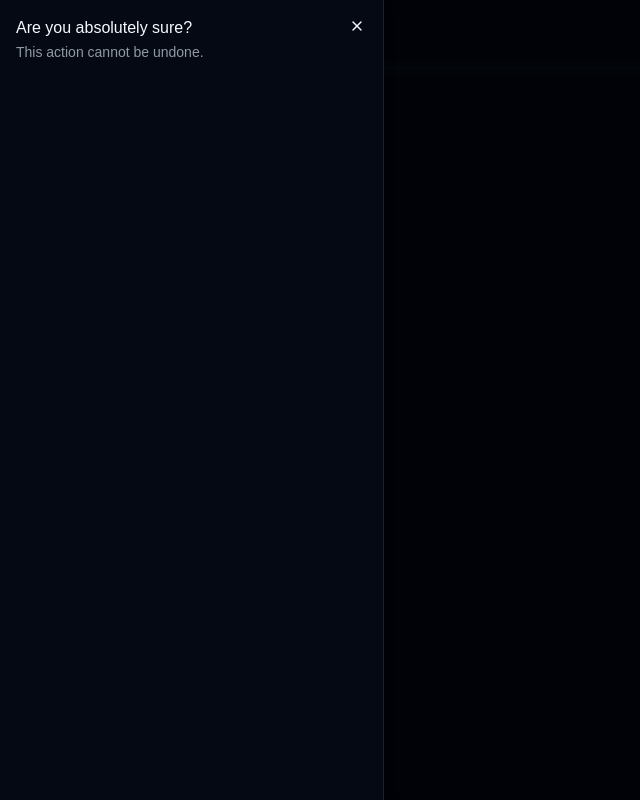
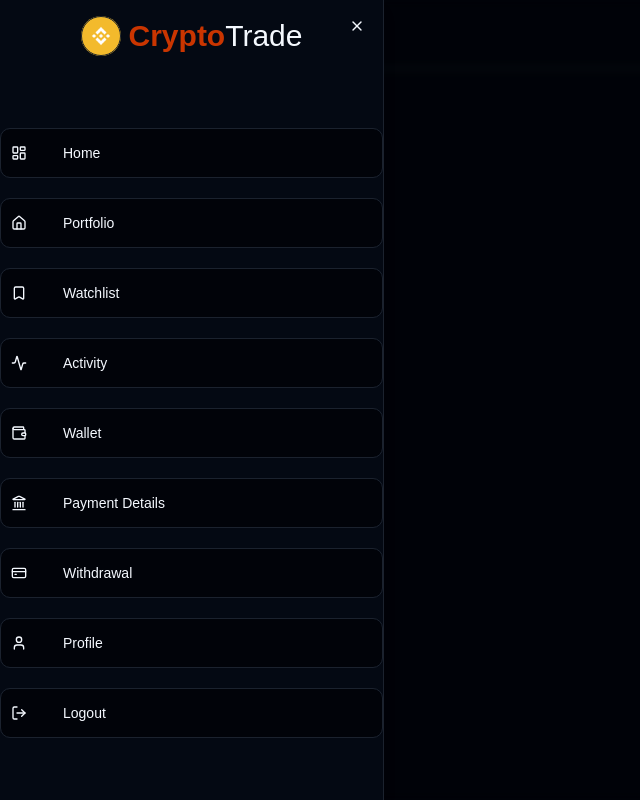
Before and after one commit to Biikash1/TradeForge-Frontend, a React (Vite) app: page / in a window 1280 px wide. Both pictures are taken after a click on the button 30 px from the left and 34 px from the top of the page. Shown: the whole page, without its empty margins (0-640 px from the left). Built offline with nearby package versions, Linux system fonts and the light colour scheme.

Commit message:
feat: create navbar with sidebar menu and navigation items

```diff
--- a/package.json
+++ b/package.json
@@ -15,9 +15,10 @@
     "@tailwindcss/vite": "^4.3.3",
     "class-variance-authority": "^0.7.1",
     "clsx": "^2.1.1",
-    "lucide-react": "^1.33.0",
+    "lucide-react": "^1.34.0",
     "react": "^19.2.8",
     "react-dom": "^19.2.8",
+    "react-router-dom": "^7.18.2",
     "shadcn": "^4.19.0",
     "tailwind-merge": "^3.6.0",
     "tw-animate-css": "^1.4.0"
--- /dev/null
+++ b/src/components/ui/avatar.jsx
@@ -0,0 +1,105 @@
+import * as React from "react"
+import { Avatar as AvatarPrimitive } from "@base-ui/react/avatar"
+
+import { cn } from "@/lib/utils"
+
+function Avatar({
+  className,
+  size = "default",
+  ...props
+}) {
+  return (
+    <AvatarPrimitive.Root
+      data-slot="avatar"
+      data-size={size}
+      className={cn(
+        "group/avatar relative flex size-8 shrink-0 rounded-full select-none after:absolute after:inset-0 after:rounded-full after:border after:border-border after:mix-blend-darken data-[size=lg]:size-10 data-[size=sm]:size-6 dark:after:mix-blend-lighten",
+        className
+      )}
+      {...props} />
+  );
+}
+
+function AvatarImage({
+  className,
+  ...props
+}) {
+  return (
+    <AvatarPrimitive.Image
+      data-slot="avatar-image"
+      className={cn("aspect-square size-full rounded-full object-cover", className)}
+      {...props} />
+  );
+}
+
+function AvatarFallback({
+  className,
+  ...props
+}) {
+  return (
+    <AvatarPrimitive.Fallback
+      data-slot="avatar-fallback"
+      className={cn(
+        "flex size-full items-center justify-center rounded-full bg-muted text-sm text-muted-foreground group-data-[size=sm]/avatar:text-xs",
+        className
+      )}
+      {...props} />
+  );
+}
+
+function AvatarBadge({
+  className,
+  ...props
+}) {
+  return (
+    <span
+      data-slot="avatar-badge"
+      className={cn(
+        "absolute right-0 bottom-0 z-10 inline-flex items-center justify-center rounded-full bg-primary text-primary-foreground bg-blend-color ring-2 ring-background select-none",
+        "group-data-[size=sm]/avatar:size-2 group-data-[size=sm]/avatar:[&>svg]:hidden",
+        "group-data-[size=default]/avatar:size-2.5 group-data-[size=default]/avatar:[&>svg]:size-2",
+        "group-data-[size=lg]/avatar:size-3 group-data-[size=lg]/avatar:[&>svg]:size-2",
+        className
+      )}
+      {...props} />
+  );
+}
+
+function AvatarGroup({
+  className,
+  ...props
+}) {
+  return (
+    <div
+      data-slot="avatar-group"
+      className={cn(
+        "group/avatar-group flex -space-x-2 *:data-[slot=avatar]:ring-2 *:data-[slot=avatar]:ring-background",
+        className
+      )}
+      {...props} />
+  );
+}
+
+function AvatarGroupCount({
+  className,
+  ...props
+}) {
+  return (
+    <div
+      data-slot="avatar-group-count"
+      className={cn(
+        "relative flex size-8 shrink-0 items-center justify-center rounded-full bg-muted text-sm text-muted-foreground ring-2 ring-background group-has-data-[size=lg]/avatar-group:size-10 group-has-data-[size=sm]/avatar-group:size-6 [&>svg]:size-4 group-has-data-[size=lg]/avatar-group:[&>svg]:size-5 group-has-data-[size=sm]/avatar-group:[&>svg]:size-3",
+        className
+      )}
+      {...props} />
+  );
+}
+
+export {
+  Avatar,
+  AvatarImage,
+  AvatarFallback,
+  AvatarGroup,
+  AvatarGroupCount,
+  AvatarBadge,
+}
--- a/src/pages/Navbar/Navbar.jsx
+++ b/src/pages/Navbar/Navbar.jsx
@@ -1,13 +1,15 @@
+import { Avatar, AvatarImage } from "@/components/ui/avatar";
 import { Button } from "@/components/ui/button";
 import {
   Sheet,
   SheetContent,
-  SheetDescription,
   SheetHeader,
   SheetTitle,
   SheetTrigger,
 } from "@/components/ui/sheet";
 import { Menu } from "lucide-react";
+import cryptoImage from "@/assets/cryptoImage.png";
+import Sidebar from "./Sidebar";
 
 const Navbar = () => {
   return (
@@ -24,13 +26,23 @@ const Navbar = () => {
             </Button>
           </SheetTrigger>
 
-          <SheetContent side="left">
+          <SheetContent
+           className="w-72 border-r-0 flex flex-col"
+          side="left">
             <SheetHeader>
-              <SheetTitle>Are you absolutely sure?</SheetTitle>
-              <SheetDescription>
-                This action cannot be undone.
-              </SheetDescription>
+              <SheetTitle>
+                <div className="flex items-center justify-center gap-2 text-3xl">
+                 <Avatar className="h-10 w-10">
+                   <AvatarImage src={cryptoImage} />
+                 </Avatar>
+                 <div>
+                  <span className="font-bold text-orange-700">Crypto</span>
+                  <span>Trade</span>
+                 </div>
+                </div>
+              </SheetTitle>
             </SheetHeader>
+            <Sidebar />
           </SheetContent>
         </Sheet>
       </div>
--- /dev/null
+++ b/src/pages/Navbar/Sidebar.jsx
@@ -0,0 +1,85 @@
+import { Button } from "@/components/ui/button";
+import { SheetClose } from "@/components/ui/sheet";
+
+import {
+  Home,
+  LayoutDashboard,
+  Bookmark,
+  Activity,
+  Wallet,
+  Landmark,
+  CreditCard,
+  User,
+  LogOut,
+} from "lucide-react";
+
+const menu = [
+  {
+    name: "Home",
+    path: "/",
+    icon: <LayoutDashboard className="h-6 w-6" />,
+  },
+  {
+    name: "Portfolio",
+    path: "/portfolio",
+    icon: <Home className="h-6 w-6" />,
+  },
+  {
+    name: "Watchlist",
+    path: "/watchlist",
+    icon: <Bookmark className="h-6 w-6" />,
+  },
+  {
+    name: "Activity",
+    path: "/activity",
+    icon: <Activity className="h-6 w-6" />,
+  },
+  {
+    name: "Wallet",
+    path: "/wallet",
+    icon: <Wallet className="h-6 w-6" />,
+  },
+  {
+    name: "Payment Details",
+    path: "/payment-details",
+    icon: <Landmark className="h-6 w-6" />,
+  },
+  {
+    name: "Withdrawal",
+    path: "/withdrawal",
+    icon: <CreditCard className="h-6 w-6" />,
+  },
+  {
+    name: "Profile",
+    path: "/profile",
+    icon: <User className="h-6 w-6" />,
+  },
+  {
+    name: "Logout",
+    path: "/logout",
+    icon: <LogOut className="h-6 w-6" />,
+  },
+];
+
+const Sidebar = () => {
+  return (
+    <div className="mt-10 space-y-5">
+      {menu.map((item) => (
+        <div key={item.name}>
+          <SheetClose className="w-full">
+            <Button
+              variant="outline"
+              className="flex items-center gap-5 py-6 w-full justify-start"
+            >
+              <span className="w-8">{item.icon}</span>
+
+              <p>{item.name}</p>
+            </Button>
+          </SheetClose>
+        </div>
+      ))}
+    </div>
+  );
+};
+
+export default Sidebar;
```
Also changed, not shown: src/assets/cryptoImage.png (added), 1 other file (tests, documents, lock files or other folders).
